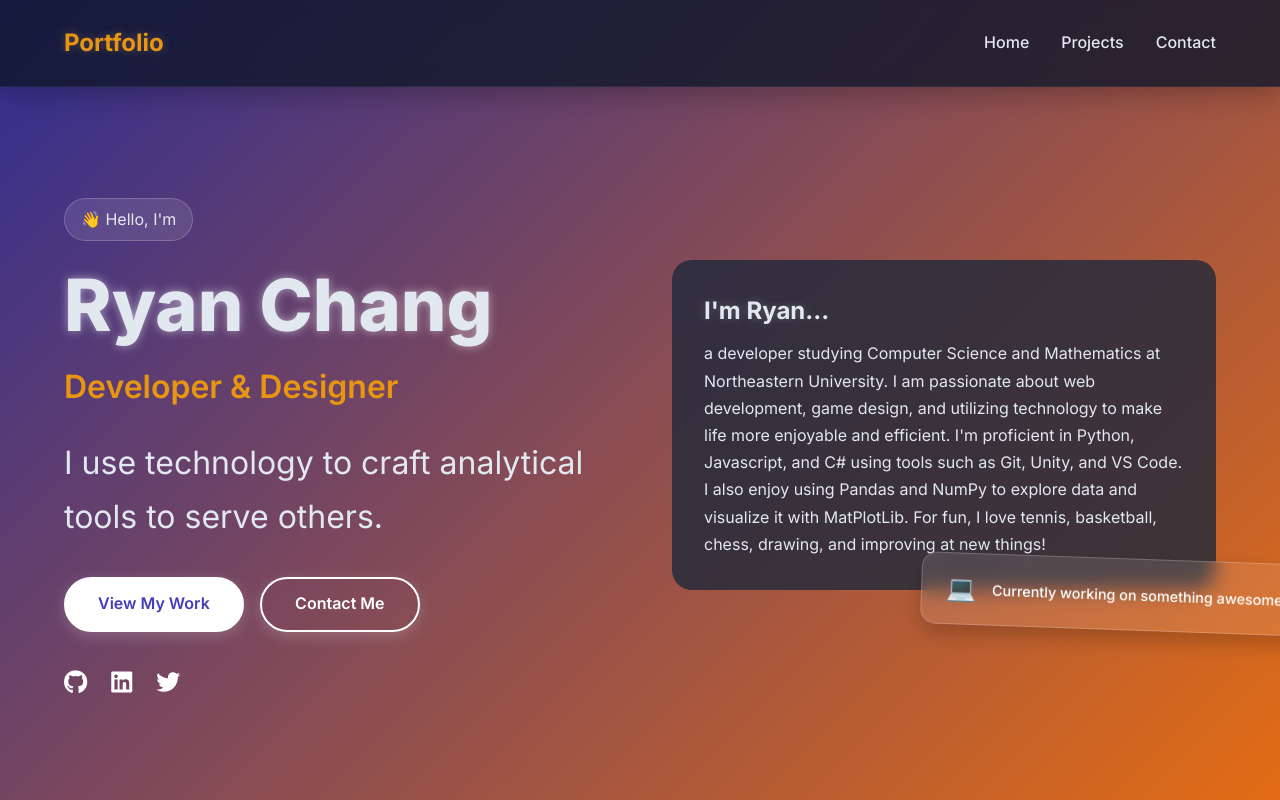
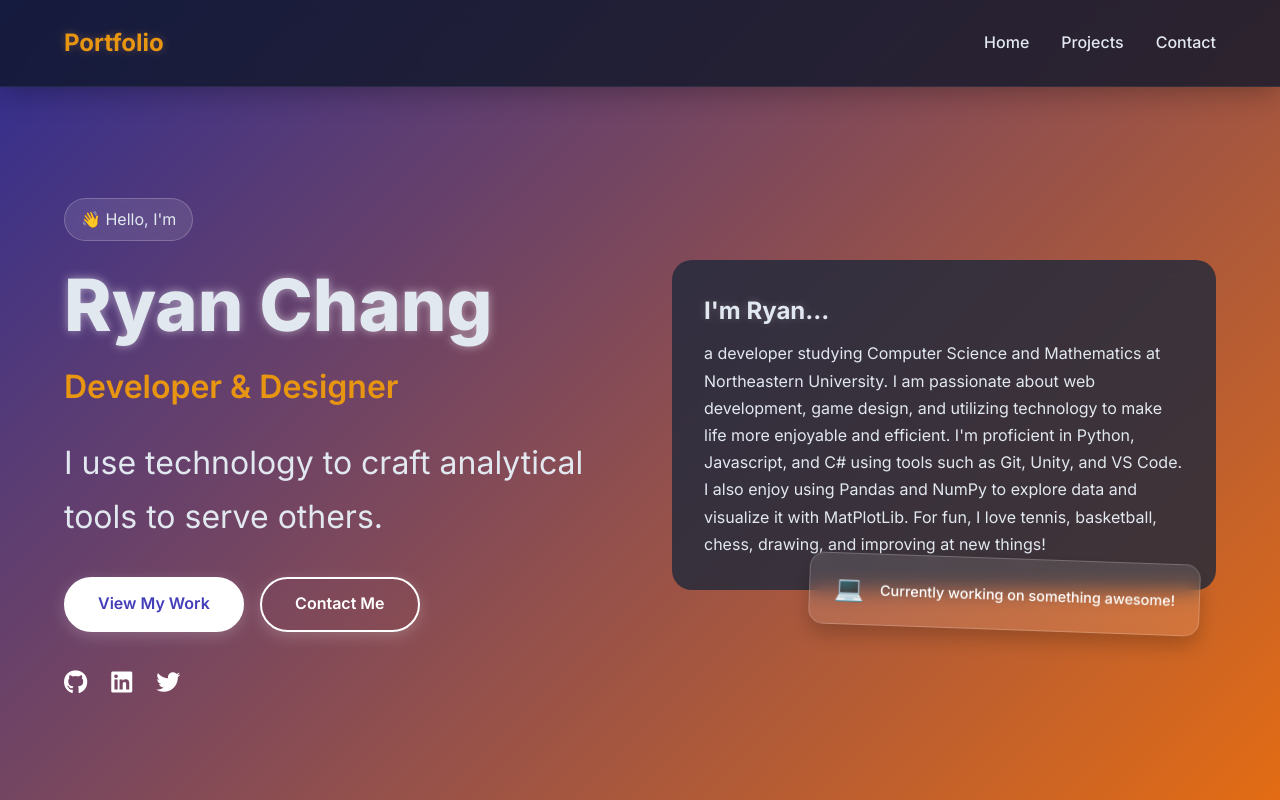
Before and after one commit to ryanjchang/Personal-Website, a React (Vite) app: page / in a window 1280 px wide. Shown: the top 800 px of the page. Built offline with nearby package versions, Linux system fonts and the light colour scheme.

Commit message:
Fixed floating bar position

```diff
--- a/src/App.css
+++ b/src/App.css
@@ -271,7 +271,7 @@ body{
 .floating-card{
   position: absolute;
   bottom: 0;
-  right: -6em;
+  right: 1em;
   background: rgba(255, 255, 255, 0.1);
   backdrop-filter: blur(10px);
   padding: 1rem 1.5rem;
```
